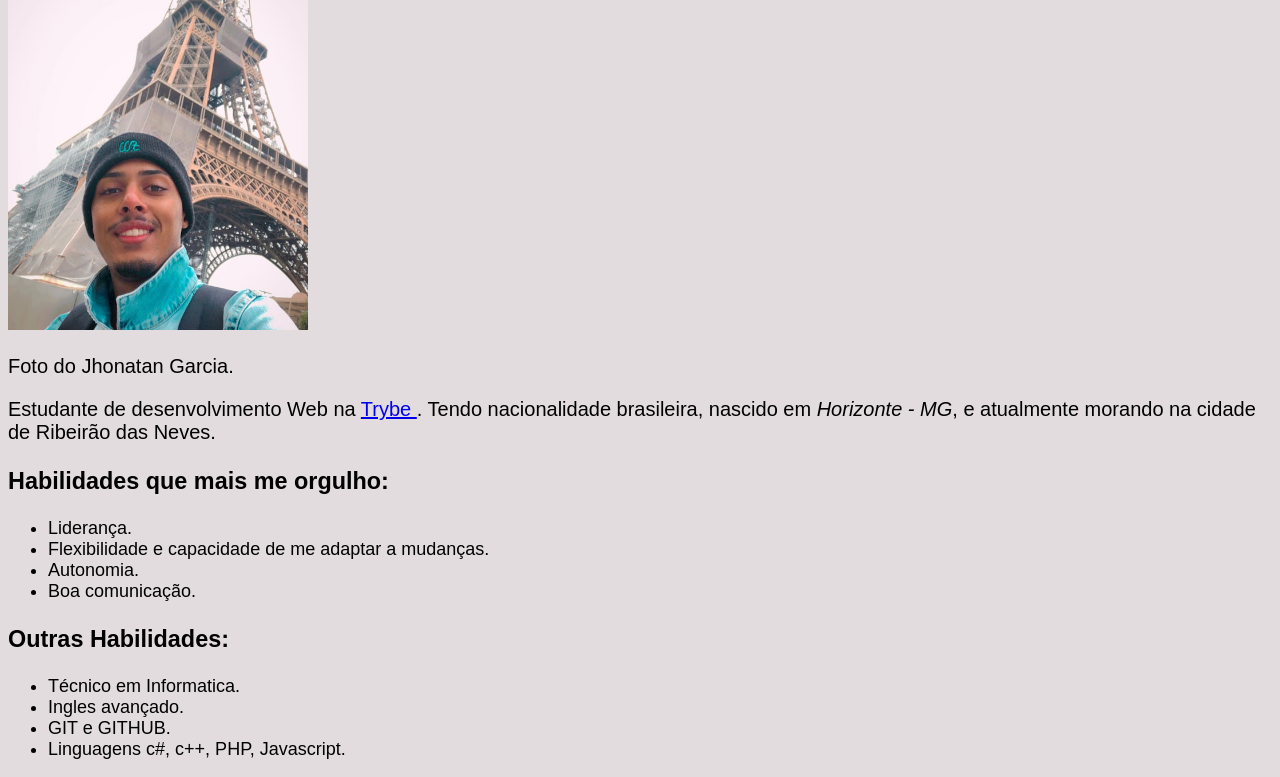
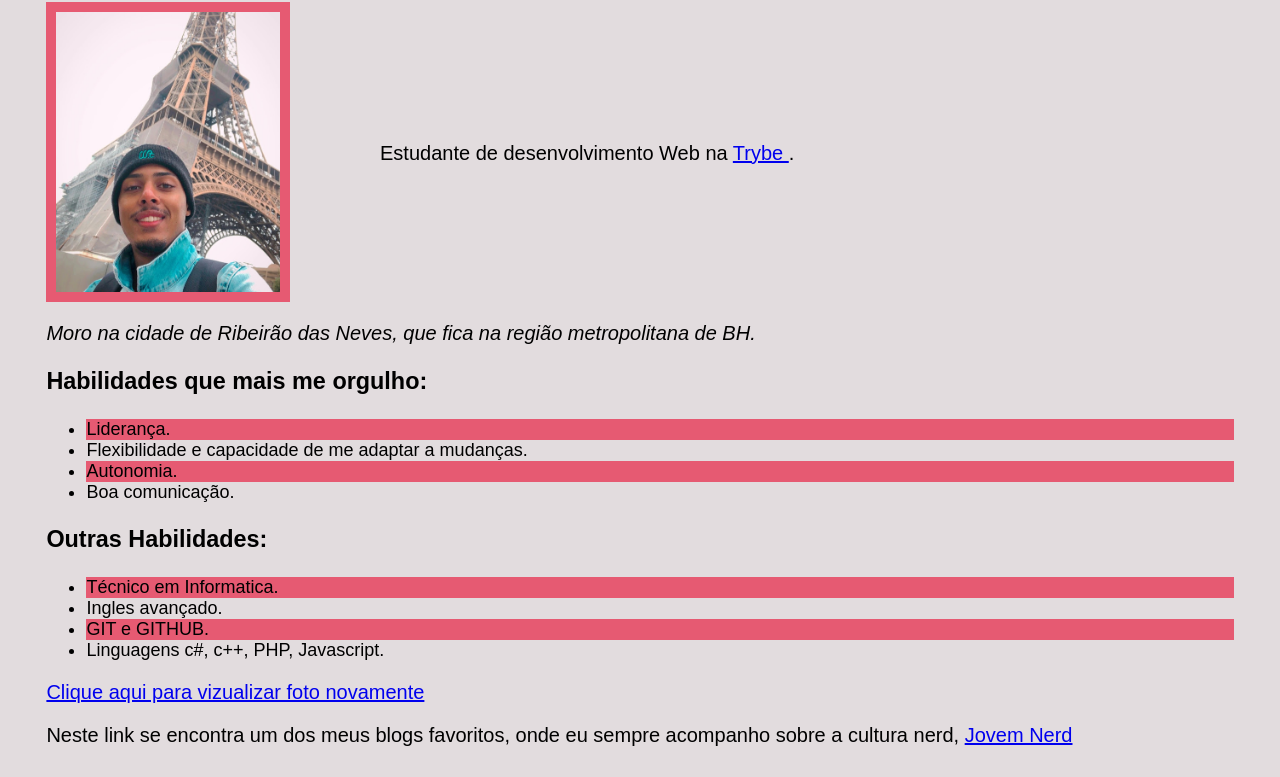
Before and after one commit to jhomgarcia/jhomgarcia.github.io, a plain HTML site: page index.html in a window 1280 px wide. Shown: the part 228-1005 px from the top of the page. Drawn offline with Linux system fonts and the light colour scheme.

Commit message:
Atualizaçao do portifolio com css separado

```diff
--- a/index.html
+++ b/index.html
@@ -3,33 +3,23 @@
   <head>
     <meta charset="UTF-8">
     <title>Portifólio Web</title>
-    <style>
-      body {background-color:#E2DCDE;
-      font-family: sans-serif;
-      font-size: 20px;
-      }
-      h1 {text-align: center;
-        line-height: 26px;
-      }
-      li {
-        font-size: 18px;
-      }
-    </style>
+   <link rel="stylesheet" type="text/css" href="style.css">
   </head>
   <body>
-    <h1>Jhonatan Abranges Garcia</h1>
-
     <ol>
       <li><a href="#jhon">Foto do Jhonatan</a></li>
       <li><a href="#sobre">Descrição do perfil</a></li>
       <li><a href="#lista">Lista de Habilidades</a></li>
       <li><a href="#blog">Blog Favorito</a></li>
     </ol>
-
-    <img id="jhon" src="selfie.jpg" alt="Foto de perfil de Jhonatan Garcia" title="Foto de perfil de Jhonatan Garcia" width="300px" class="picture">
-
-    <p>Foto do Jhonatan Garcia. <br></p>
-    <p id="sobre">Estudante de desenvolvimento Web na <a href="https://www.betrybe.com/" target="blank"> Trybe </a>. Tendo nacionalidade brasileira, nascido em <em> Horizonte - MG</em>, e atualmente morando na cidade de Ribeirão das Neves.</p>
+    <div>
+      <h1>Jhonatan Abranges Garcia</h1>
+      <div class="image-container">
+        <img id="jhon" src="selfie.jpg" alt="Foto de perfil de Jhonatan Garcia" title="Foto de perfil de Jhonatan Garcia" class="picture">
+        <p id="sobre">Estudante de desenvolvimento Web na <a href="https://www.betrybe.com/" target="blank"> Trybe </a>.</p>
+      </div>
+    </div>
+    <p class="casa">Moro na cidade de Ribeirão das Neves, que fica na região metropolitana de BH.</p>
     <h3 id="lista">Habilidades que mais me orgulho:</h3>
     <ul>
       <li>Liderança.</li>
@@ -37,7 +27,6 @@
       <li>Autonomia.</li>
       <li>Boa comunicação.</li>
     </ul>
-
     <h3>Outras Habilidades:</h3>
     <ul>
       <li>Técnico em Informatica.</li>
--- /dev/null
+++ b/style.css
@@ -0,0 +1,38 @@
+body {background-color:#E2DCDE;
+    font-family: sans-serif;
+    font-size: 20px;
+    padding: 3%;
+}
+h1 {text-align: center;
+      line-height: 26px;
+}
+
+li {
+      font-size: 18px;
+}
+.casa {
+    font-style: italic;
+}
+
+#sobre {
+    position: absolute;
+    top: 40%;
+    right: 37%;
+}
+
+#jhon {
+     float: left;
+     height: 280px;
+     padding: 10px;
+     background-color: rgb(230, 90, 114);
+}
+
+.image-container {
+    height: 300px;
+    position: relative;
+
+}
+
+ul li:nth-child(odd) {
+    background-color: rgb(230, 90, 114);
+}
```
